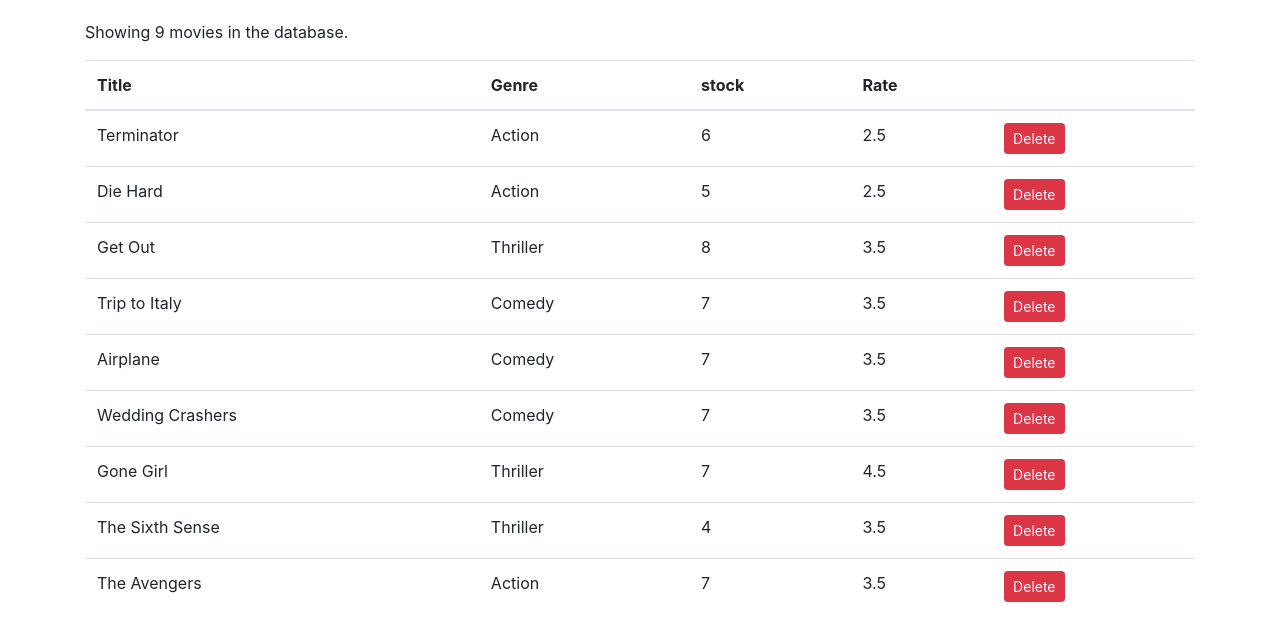
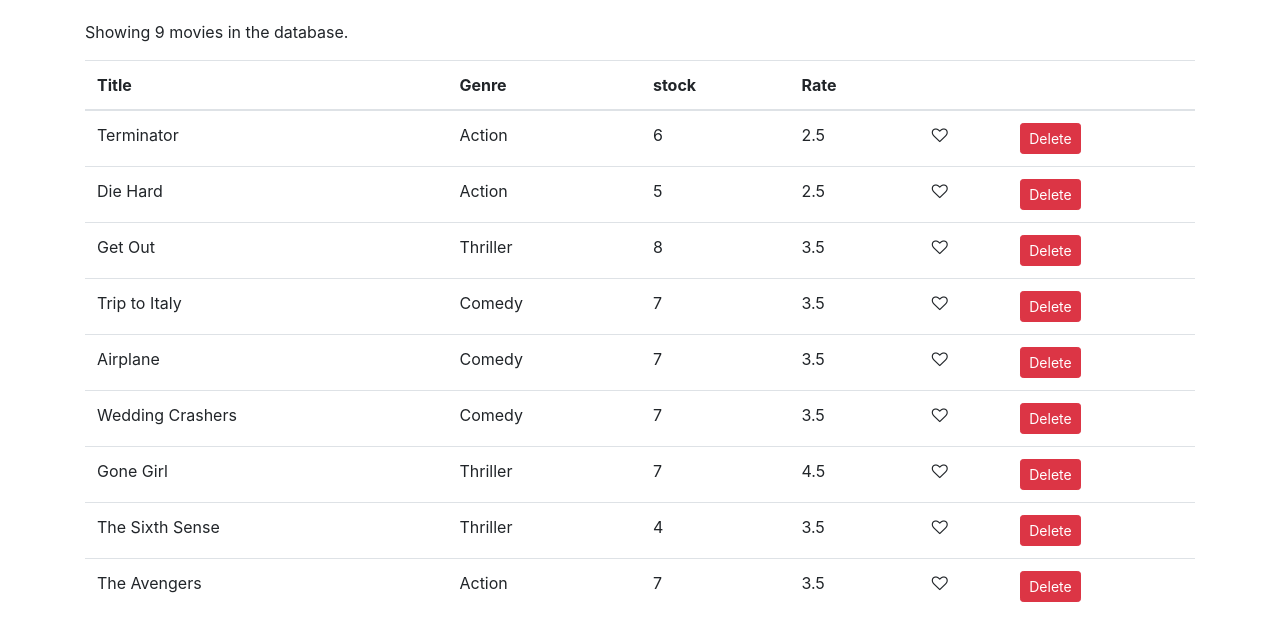
Before and after one commit to Bella1919/React-Movies-App-demo, a React (Create React App) app: page / in a window 1280 px wide. Shown: the top 640 px of the page. Built offline with nearby package versions, Linux system fonts and the light colour scheme.

Commit message:
add liked toggle

```diff
--- /dev/null
+++ b/src/components/common/like.jsx
@@ -0,0 +1,23 @@
+import React from 'react'
+
+//Input:likeed :boolean
+//Output:onClick,nothing about the movies data
+
+//Cause of this component dont have any  state ,help method or event handle, just have a render
+//method. So we can use Stateless function component.
+
+const Like = (props) => {
+    let classes = "fa fa-heart";
+    if(!props.liked) classes +="-o";
+    return (
+        <i
+            onClick={props.onLikeToggle}
+            style={{cursor:"pointer"}}
+            className={classes}
+            aria-hidden="true"
+        >
+        </i>
+    )
+}
+
+export default Like;
--- a/src/components/movies.jsx
+++ b/src/components/movies.jsx
@@ -1,7 +1,9 @@
 import React, { Component } from 'react';
 import { getMovies } from '../services/fakeMovieService';
+import Like from './common/like'
 
 class Movies extends Component {
+    //Movie Data pass in
     state = {
        movies:getMovies()
     };
@@ -11,6 +13,13 @@
         const movies = this.state.movies.filter(m=>m._id!==movie._id);
         //In ES6 can short movies=movies to movies
         this.setState({movies})
+    };
+    handleLike = (movie)=>{
+        const movies = [...this.state.movies];
+        const index = movies.indexOf(movie);
+        movies[index] = {...movies[index]};
+        movies[index].like = !movies[index].like;
+        this.setState({ movies });
     };
 
     render() {
@@ -29,6 +38,7 @@
                         <th>stock</th>
                         <th>Rate</th>
                         <th></th>
+                        <th></th>
                     </tr>
                 </thead>
                 <tbody>
@@ -39,6 +49,9 @@
                         <td>{movie.genre.name}</td>
                         <td>{movie.numberInStock}</td>
                         <td>{movie.dailyRentalRate}</td>
+                        <td>
+                            <Like liked={movie.like} onLikeToggle={()=>this.handleLike(movie)} />
+                        </td>
                         <td>
                             <button
                                 onClick = {()=>this.handleDelete(movie)}
--- a/src/services/fakeMovieService.js
+++ b/src/services/fakeMovieService.js
@@ -7,7 +7,8 @@
     genre: { _id: "5b21ca3eeb7f6fbccd471818", name: "Action" },
     numberInStock: 6,
     dailyRentalRate: 2.5,
-    publishDate: "2018-01-03T19:04:28.809Z"
+    publishDate: "2018-01-03T19:04:28.809Z",
+
   },
   {
     _id: "5b21ca3eeb7f6fbccd471816",
```
